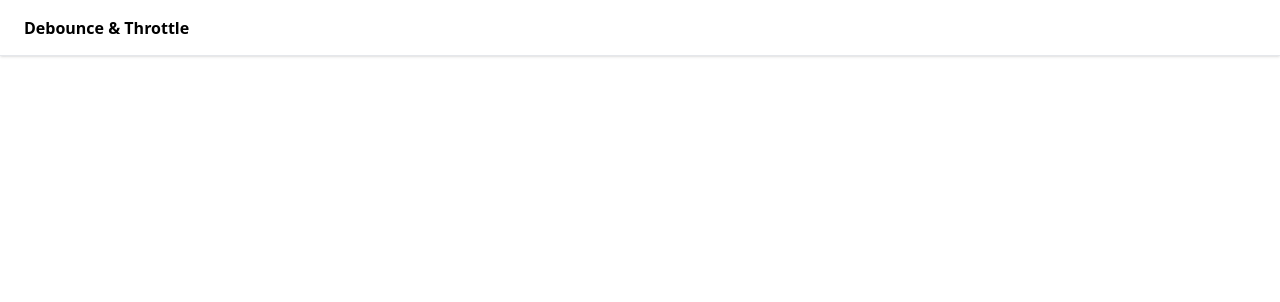
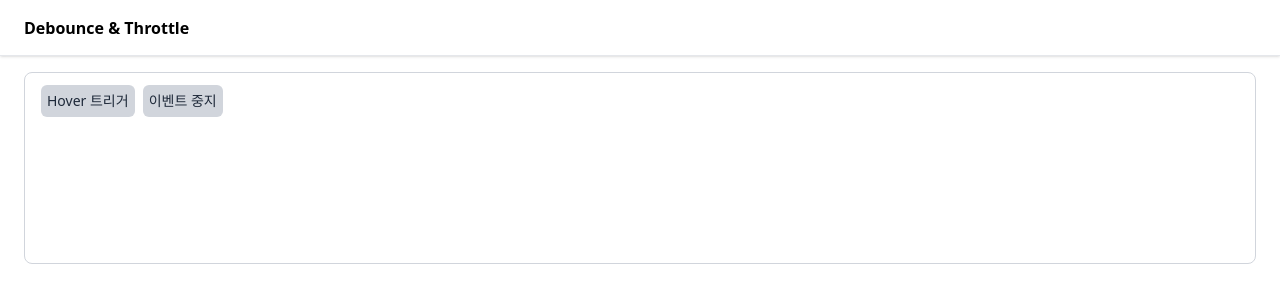
Before and after one commit to hmin01/react-tinker, a React (Vite) app: page /playground/debounce-throttle in a window 1280 px wide. Shown: the top 302 px of the page. Built offline with nearby package versions, Linux system fonts and the light colour scheme.

Commit message:
feat: 이벤트 발생 로직 및 UI 구현

```diff
--- a/src/pages/libraries/debounce-throttle/index.tsx
+++ b/src/pages/libraries/debounce-throttle/index.tsx
@@ -1,9 +1,13 @@
 import { PageLayout } from "@shared/ui";
-
+import { CardSection, EventVisualizer } from "./ui";
 export function DebounceThrottlePlayground() {
   return (
-    <PageLayout>
-      <PageLayout.Header title="Debounce & Throttle" />
+    <PageLayout header={<PageLayout.Header title="Debounce & Throttle" />}>
+      <PageLayout.Body className="px-6 py-4">
+        <CardSection>
+          <EventVisualizer />
+        </CardSection>
+      </PageLayout.Body>
     </PageLayout>
   );
 }
--- /dev/null
+++ b/src/pages/libraries/debounce-throttle/ui/CardSection.tsx
@@ -0,0 +1,21 @@
+import type { HTMLAttributes } from "react";
+
+import { classNames } from "@shared/utils";
+
+export function CardSection({
+  children,
+  className,
+  ...props
+}: HTMLAttributes<HTMLDivElement>) {
+  return (
+    <div
+      className={classNames(
+        "relative h-48 rounded-lg border border-gray-300 px-4 py-3",
+        className,
+      )}
+      {...props}
+    >
+      {children}
+    </div>
+  );
+}
--- /dev/null
+++ b/src/pages/libraries/debounce-throttle/ui/EventVisualizer.tsx
@@ -0,0 +1,75 @@
+import { useCallback, useRef, useState } from "react";
+
+import { Button } from "@shared/ui";
+
+interface OccurredEvent {
+  /** 이벤트 발생 여부 */
+  occurred: boolean;
+  /** 이벤트 발생 일시 */
+  timestamp: number;
+}
+
+export function EventVisualizer() {
+  const intervalRef = useRef<number | null>(null);
+
+  // 이벤트 기록
+  const [rawEvents, setRawEvents] = useState<OccurredEvent[]>([]);
+  // 이벤트 발생 상태
+  const [occurred, setOccurred] = useState<boolean>(false);
+
+  /** [Handler] 이벤트 종료 */
+  const handleEventEnd = useCallback(() => {
+    setOccurred(() => false);
+    // if (intervalRef.current) {
+    //   clearInterval(intervalRef.current);
+    //   intervalRef.current = null;
+    //   // Raw 이벤트 초기화
+    //   setRawEvents([]);
+    // }
+  }, []);
+
+  /** [Handler] 이벤트 리셋 */
+  const handleEventReset = useCallback(() => {
+    if (intervalRef.current) {
+      clearInterval(intervalRef.current);
+      intervalRef.current = null;
+      // 이벤트 초기화
+      setRawEvents([]);
+    }
+  }, []);
+
+  /** [Handler] 이벤트 시작 */
+  const handleEventStart = useCallback(() => {
+    const timestamp = Date.now();
+
+    setOccurred(() => true);
+
+    // Raw 이벤트 기록 시작
+    intervalRef.current ??= setInterval(() => {
+      setRawEvents((prev) => [...prev, { occurred, timestamp }]);
+    }, 250);
+  }, [occurred]);
+
+  return (
+    <div className="relative w-full">
+      <div className="flex gap-2">
+        <Button onMouseLeave={handleEventEnd} onMouseMove={handleEventStart}>
+          Hover 트리거
+        </Button>
+        <Button onClick={handleEventReset}>이벤트 중지</Button>
+      </div>
+      <div className="relative flex h-6 w-full gap-1">
+        {rawEvents.map(({ occurred, timestamp }) => {
+          const color = occurred ? "bg-red-500" : "bg-gray-300";
+
+          return (
+            <span
+              key={timestamp}
+              className={`inline-block h-full w-2 ${color}`}
+            />
+          );
+        })}
+      </div>
+    </div>
+  );
+}
--- /dev/null
+++ b/src/pages/libraries/debounce-throttle/ui/index.ts
@@ -0,0 +1,2 @@
+export { CardSection } from "./CardSection";
+export { EventVisualizer } from "./EventVisualizer";
```
